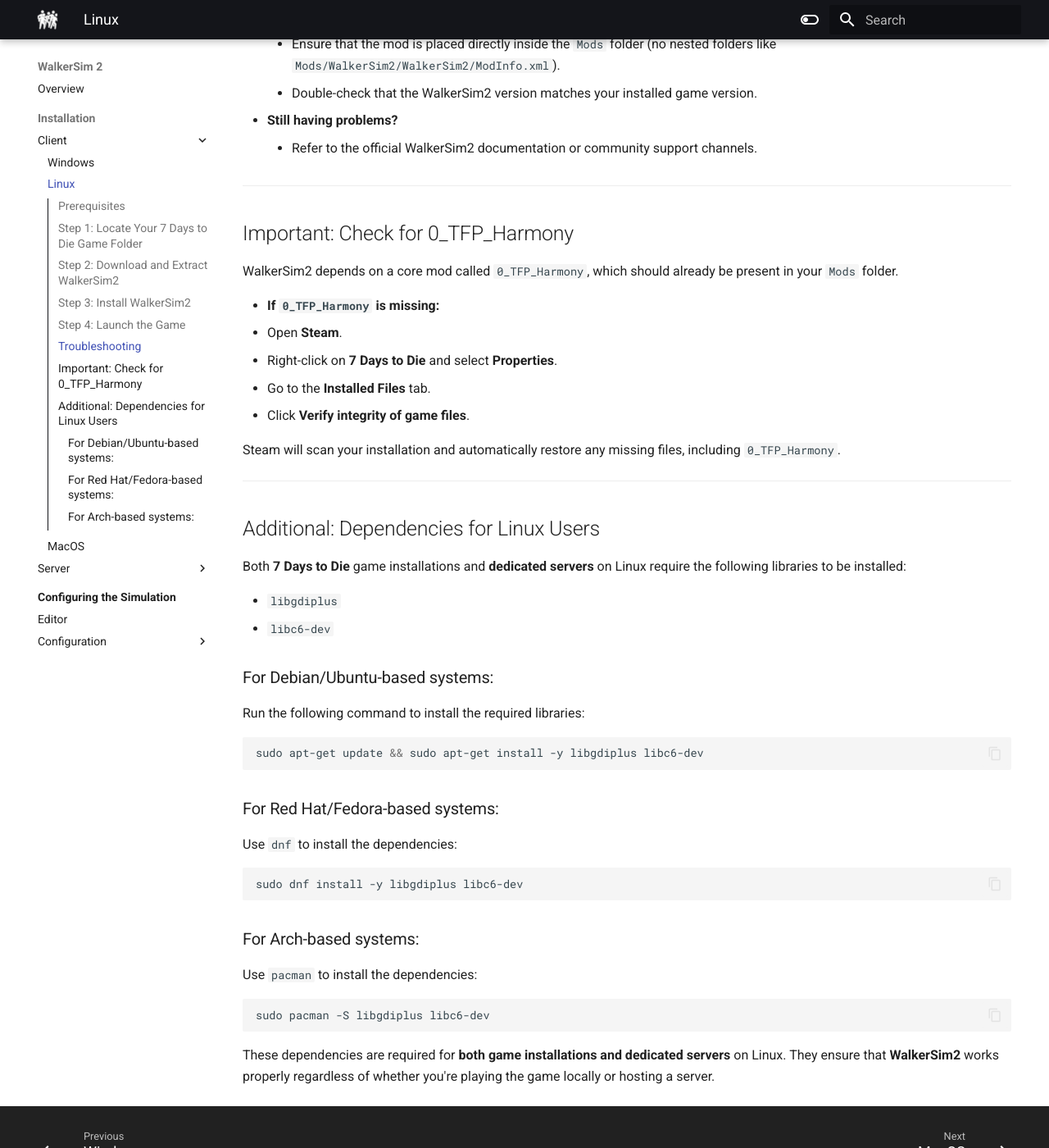
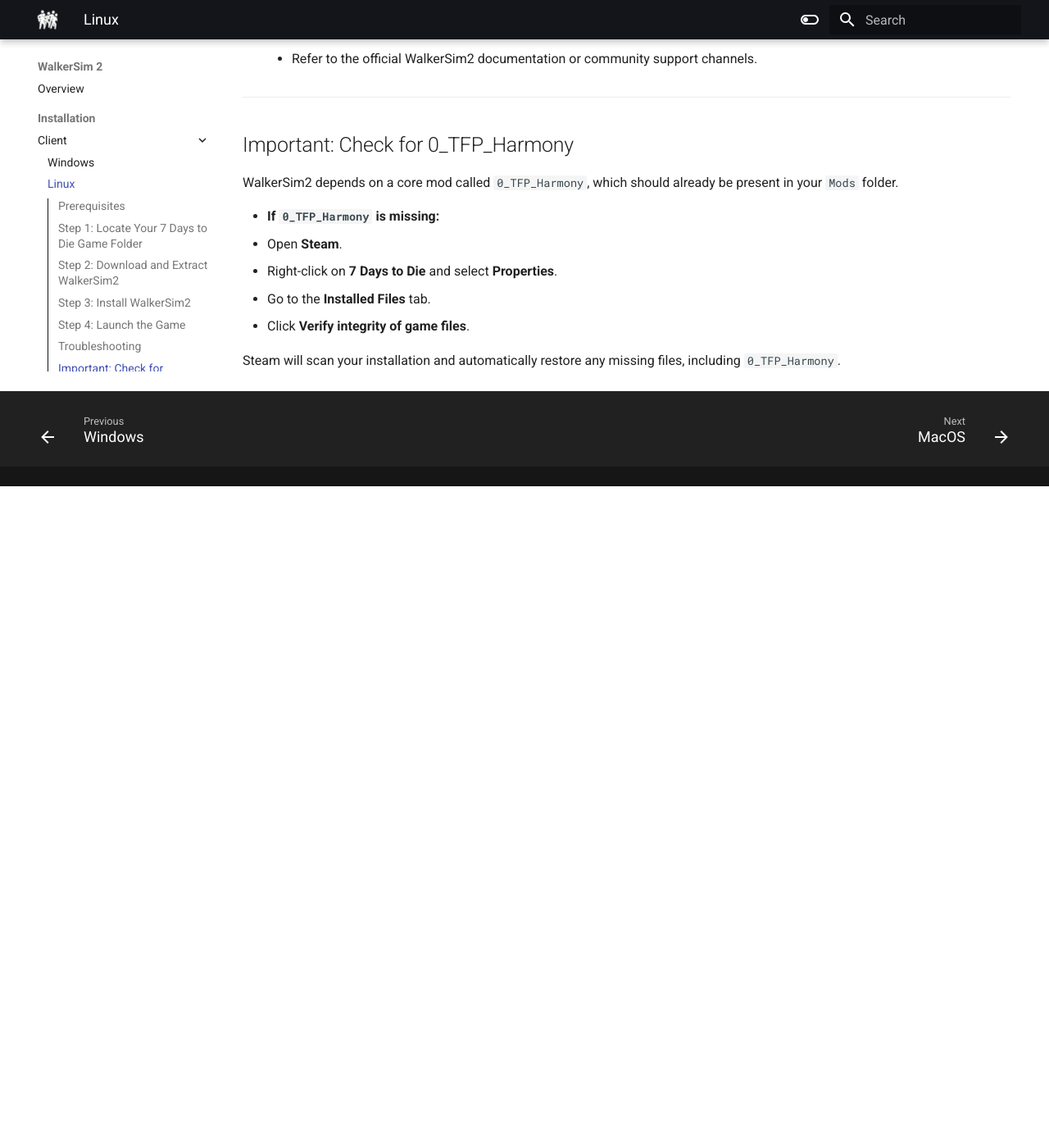
Before and after one commit to ZehMatt/7dtd-WalkerSim2, an MkDocs documentation site: the page built from Docs/installation/client/linux.md, in a window 1280 px wide and 1400 px high, scrolled down 1872 px. Shown: the whole window at 82% size. Built offline with MkDocs 1.6.1 and Material for MkDocs 9.7.7, drawn with Linux system fonts in a browser that asks for light colours; after the commit the page ends 2465 px from its top, so only the background shows below that; some of the changed text lies outside the part shown.

Commit message:
Update the documentation

````diff
--- a/Docs/installation/client/linux.md
+++ b/Docs/installation/client/linux.md
@@ -5,9 +5,6 @@
 
 - **7 Days to Die** installed via **Steam** (latest supported version).
 - **WalkerSim2** mod files (e.g., `WalkerSim2-0.9.3.zip`).
-- **Required dependencies**
-    - `libgdiplus`
-    - `libc6-dev`
 
 ---
 
@@ -80,38 +77,3 @@
   4. Click **Verify integrity of game files**.
 
 Steam will scan your installation and automatically restore any missing files, including `0_TFP_Harmony`.
-
----
-
-## Additional: Dependencies for Linux Users
-
-Both **7 Days to Die** game installations and **dedicated servers** on Linux require the following libraries to be installed:
-
-- `libgdiplus`
-- `libc6-dev`
-
-### For Debian/Ubuntu-based systems:
-
-Run the following command to install the required libraries:
-
-```bash
-sudo apt-get update && sudo apt-get install -y libgdiplus libc6-dev
-```
-
-### For Red Hat/Fedora-based systems:
-
-Use `dnf` to install the dependencies:
-
-```bash
-sudo dnf install -y libgdiplus libc6-dev
-```
-
-### For Arch-based systems:
-
-Use `pacman` to install the dependencies:
-
-```bash
-sudo pacman -S libgdiplus libc6-dev
-```
-
-These dependencies are required for **both game installations and dedicated servers** on Linux. They ensure that **WalkerSim2** works properly regardless of whether you're playing the game locally or hosting a server.
````
Also changed, not shown: Docs/installation/server/linux.md (+0 -26 lines).
